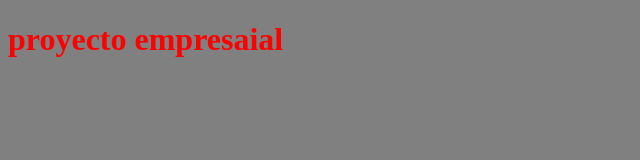
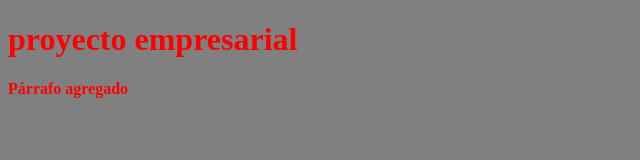
Before and after one commit to IIsaiasCenha/CursoGit, a plain HTML site: page index.html in a window 1280 px wide. Shown: the whole page, without its empty margins (0-640 px from the left). Drawn offline with Linux system fonts and the light colour scheme.

Commit message:
Update index.html

```diff
--- a/index.html
+++ b/index.html
@@ -8,6 +8,7 @@
     <link rel="stylesheet" href="css/estilos.css" type="text/css">
 </head>
 <body>
-    <h1>proyecto empresaial</h1>
+    <h1>proyecto empresarial</h1>
+    <p>Párrafo agregado</p>
 </body>
 </html>
```
